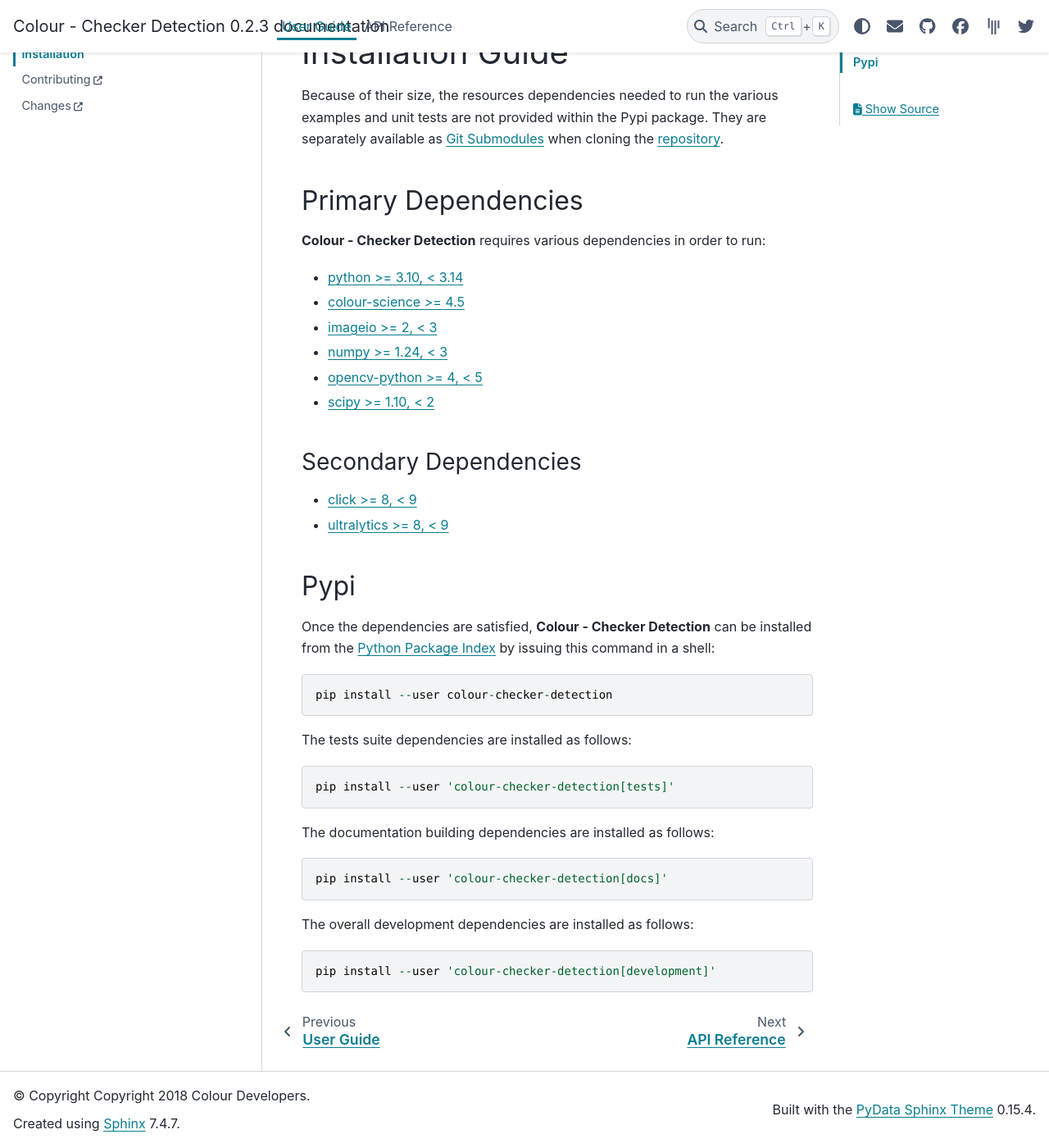
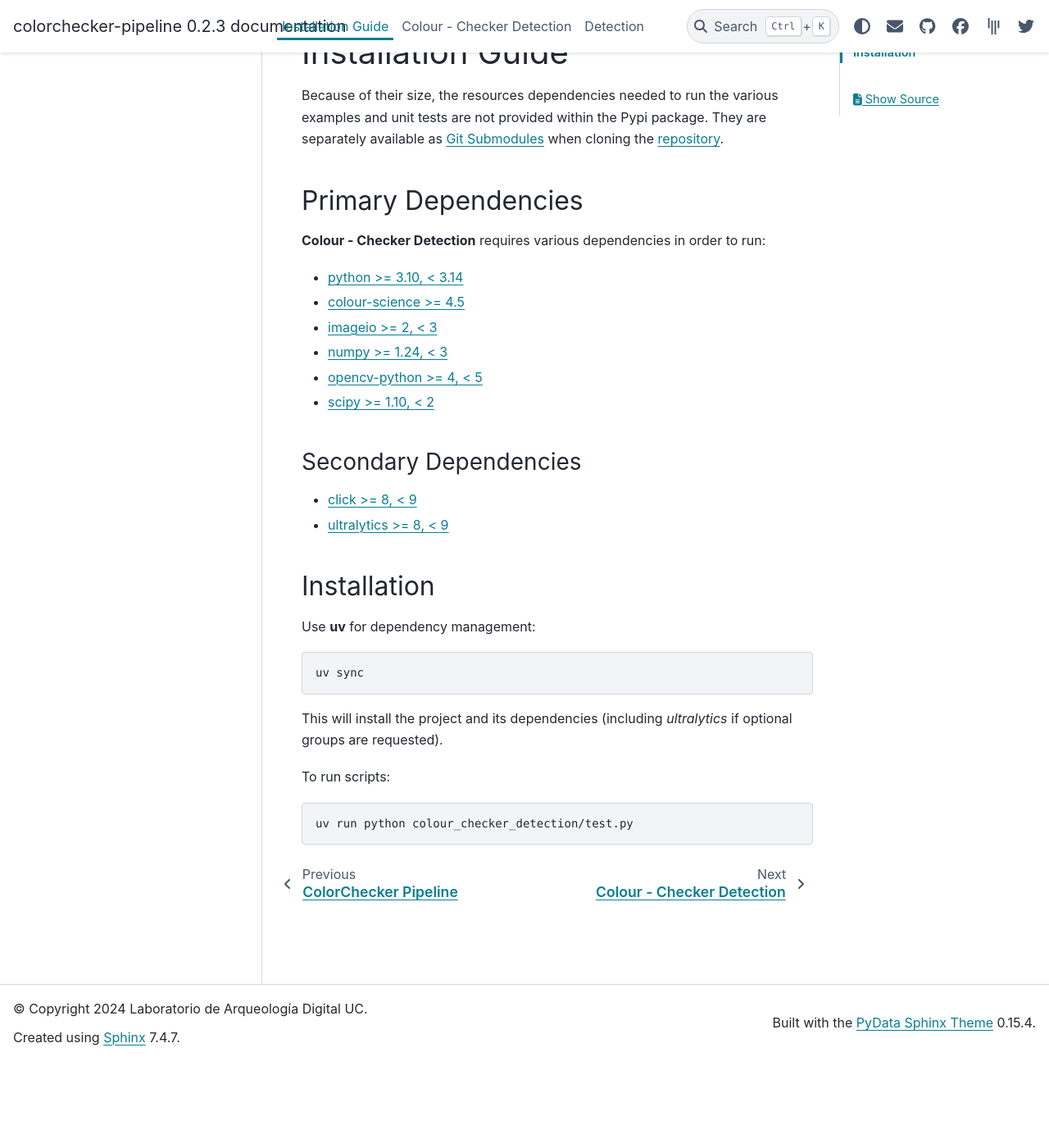
Before and after one commit to Laboratorio-de-Arqueologia-Digital-UC/colorchecker, a Sphinx documentation site: the page built from docs/installation.rst, in a window 1280 px wide and 1400 px high, scrolled down 106 px. Shown: the whole window at 82% size. Built offline with Sphinx 7.4.7 and the PyData theme 0.15.4, drawn with Linux system fonts in a browser that asks for light colours; pages that are not in the unit, such as notebooks, are missing from menus; the version number is read from the project's files by our own code.

Commit message:
feat: Add initial Sphinx documentation setup with configuration and basic pages.

```diff
--- a/docs/conf.py
+++ b/docs/conf.py
@@ -71,8 +71,9 @@ templates_path = ["_templates"]
 source_suffix = ".rst"
 master_doc = "index"
 
-project = package.__application_name__
-copyright = package.__copyright__.replace("Copyright (C)", "")  # noqa: A001
+project = "colorchecker-pipeline"
+copyright = "2024 Laboratorio de Arqueología Digital UC"
+author = "Laboratorio de Arqueología Digital UC"
 version = f"{package.__major_version__}.{package.__minor_version__}"
 release = package.__version__
 
--- a/docs/installation.rst
+++ b/docs/installation.rst
@@ -26,23 +26,19 @@ Secondary Dependencies
 - `click >= 8, < 9 <https://pypi.org/project/click>`__
 - `ultralytics >= 8, < 9 <https://pypi.org/project/ultralytics>`__
 
-Pypi
-----
+Installation
+------------
 
-Once the dependencies are satisfied, **Colour - Checker Detection** can be installed from
-the `Python Package Index <http://pypi.python.org/pypi/colour-checker-detection>`__ by
-issuing this command in a shell::
+Use **uv** for dependency management:
 
-    pip install --user colour-checker-detection
+.. code-block:: bash
 
-The tests suite dependencies are installed as follows::
+    uv sync
 
-    pip install --user 'colour-checker-detection[tests]'
+This will install the project and its dependencies (including `ultralytics` if optional groups are requested).
 
-The documentation building dependencies are installed as follows::
+To run scripts:
 
-    pip install --user 'colour-checker-detection[docs]'
+.. code-block:: bash
 
-The overall development dependencies are installed as follows::
-
-    pip install --user 'colour-checker-detection[development]'
+    uv run python colour_checker_detection/test.py
```
Also changed, not shown: docs/index.rst (+18 -65 lines).
